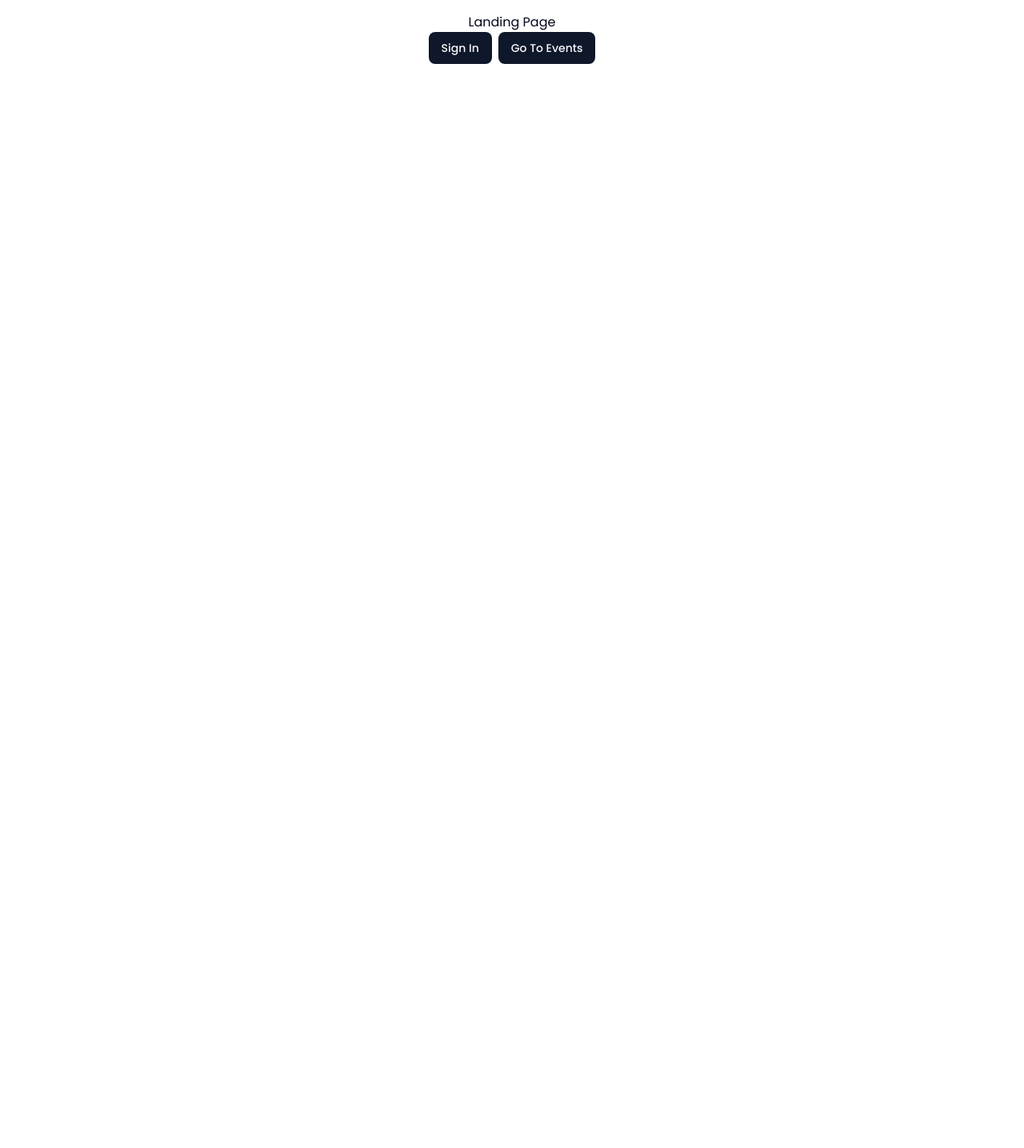
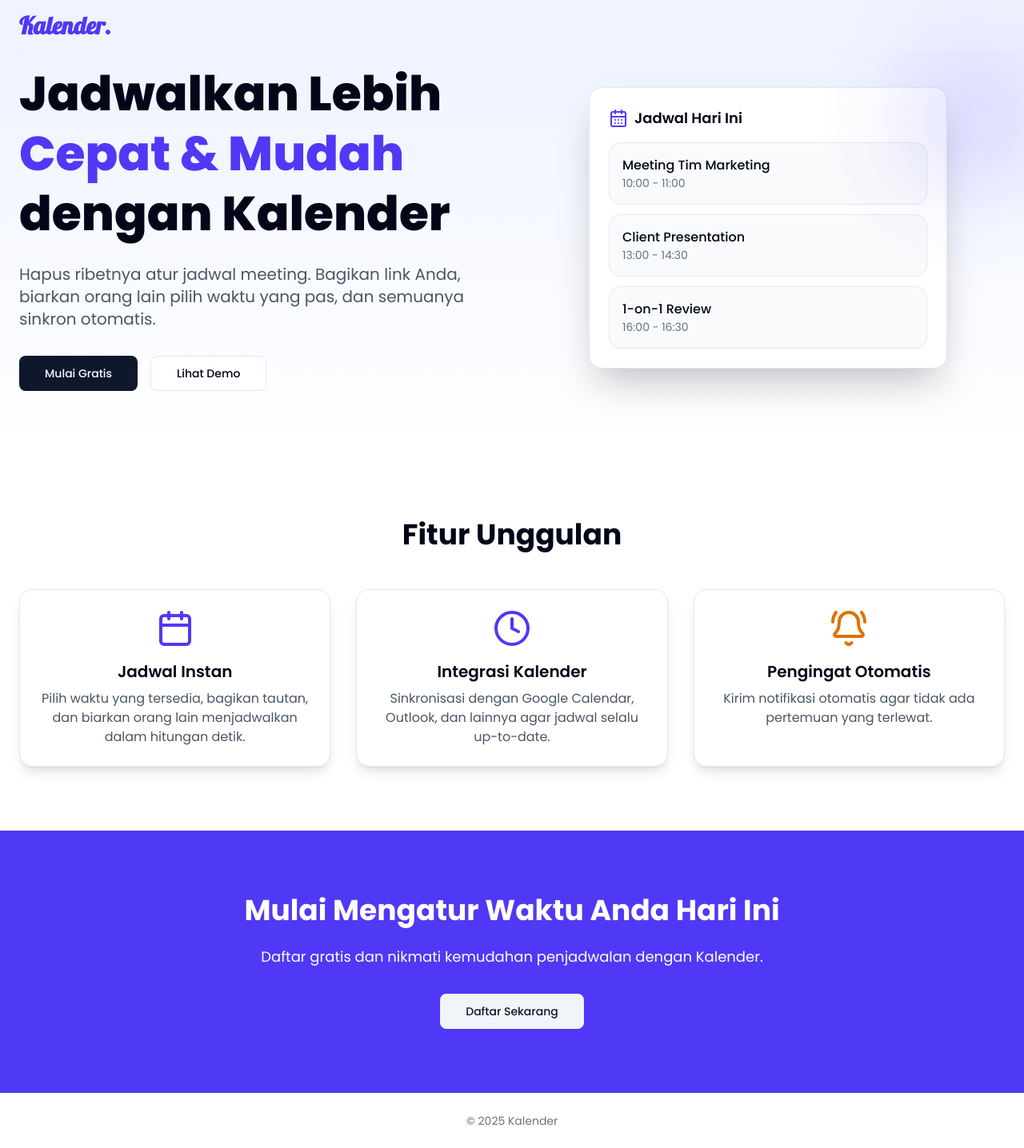
Before and after one commit to faqihfnf/kalender, a Next.js app: page / in a window 1280 px wide. Shown: the whole page at 80% size. Before the commit the page ends 800 px from the top, so only its background shows below. Built offline with nearby package versions, Linux system fonts and the light colour scheme.

Commit message:
add landing page

```diff
--- a/package.json
+++ b/package.json
@@ -27,6 +27,7 @@
     "date-fns-tz": "^3.2.0",
     "dotenv": "^17.2.1",
     "drizzle-orm": "^0.44.4",
+    "framer-motion": "^12.23.12",
     "googleapis": "^156.0.0",
     "lucide-react": "^0.534.0",
     "next": "15.3.5",
--- a/src/app/globals.css
+++ b/src/app/globals.css
@@ -120,3 +120,7 @@
     @apply bg-background text-foreground;
   }
 }
+
+.font-lobster {
+  font-family: "Lobster", cursive;
+}
--- a/src/app/layout.tsx
+++ b/src/app/layout.tsx
@@ -1,6 +1,6 @@
 import type { Metadata } from "next";
 import "./globals.css";
-import { Inter, Poppins } from "next/font/google";
+import { Inter, Lobster, Poppins } from "next/font/google";
 import { ClerkProvider } from "@clerk/nextjs";
 
 const inter = Inter({ subsets: ["latin"] });
@@ -10,6 +10,11 @@ const popins = Poppins({
   weight: ["100", "200", "300", "400", "500", "600", "700", "800", "900"],
 });
 
+const lobster = Lobster({
+  subsets: ["latin"],
+  weight: ["400"],
+  variable: "--font-lobster",
+});
 export const metadata: Metadata = {
   title: "Create Next App",
   description: "Generated by create next app",
@@ -23,7 +28,9 @@ export default function RootLayout({
   return (
     <ClerkProvider>
       <html lang="en">
-        <body className={`${inter.className} ${popins.className} antialiased`}>
+        <body
+          className={`${inter.className} ${popins.className} ${lobster.variable} antialiased`}
+        >
           {children}
         </body>
       </html>
--- a/src/app/page.tsx
+++ b/src/app/page.tsx
@@ -1,27 +1,182 @@
+"use client";
+
 import { Button } from "@/components/ui/button";
 import { UserButton } from "@clerk/nextjs";
 import Link from "next/link";
+import { Calendar, Clock, BellRing, CalendarDays } from "lucide-react";
+import { motion } from "framer-motion";
 
 export default function Home() {
-  // const userId = auth();
+  return (
+    <main className="flex min-h-screen flex-col">
+      {/* Navbar */}
+      <nav className="fixed top-0 z-50 w-full bg-white/10 backdrop-blur-md dark:bg-gray-900/80">
+        <div className="container mx-auto flex h-16 items-center justify-between px-6">
+          {/* Logo / Title */}
+          <Link
+            href="/"
+            className="font-lobster text-3xl font-bold text-indigo-600 dark:text-indigo-400"
+          >
+            Kalender.
+          </Link>
 
-  // if (userId != null) {
-  //   redirect("/events");
-  // }
+          {/* User / Auth */}
+          <div className="flex items-center gap-3">
+            <UserButton afterSignOutUrl="/" />
+          </div>
+        </div>
+      </nav>
+      {/* Hero Section */}
+      <section className="relative overflow-hidden bg-gradient-to-b from-indigo-50 to-white py-20 dark:from-gray-900 dark:to-gray-950">
+        <div className="container mx-auto grid items-center gap-12 px-6 lg:grid-cols-2">
+          {/* Left Content */}
+          <motion.div
+            initial={{ opacity: 0, x: -30 }}
+            animate={{ opacity: 1, x: 0 }}
+            transition={{ duration: 0.8 }}
+            className="text-center lg:text-left"
+          >
+            <h1 className="mb-6 text-4xl leading-tight font-extrabold md:text-6xl">
+              Jadwalkan Lebih{" "}
+              <span className="bg-gradient-to-r from-indigo-600 to-indigo-600 bg-clip-text text-transparent">
+                Cepat & Mudah
+              </span>{" "}
+              dengan Kalender
+            </h1>
+            <p className="mx-auto mb-8 max-w-xl text-lg text-gray-600 md:text-xl lg:mx-0 dark:text-gray-300">
+              Hapus ribetnya atur jadwal meeting. Bagikan link Anda, biarkan
+              orang lain pilih waktu yang pas, dan semuanya sinkron otomatis.
+            </p>
+            <div className="flex flex-col justify-center gap-4 sm:flex-row lg:justify-start">
+              <Button size="lg" asChild>
+                <Link href="/sign-up">Mulai Gratis</Link>
+              </Button>
+              <Button size="lg" variant="outline" asChild>
+                <Link href="/events">Lihat Demo</Link>
+              </Button>
+            </div>
+          </motion.div>
 
-  return (
-    <div className="container mx-auto my-4 text-center">
-      <h1>Landing Page</h1>
-      <div className="flex justify-center gap-2">
-        <Button>
-          <Link href="/sign-in">Sign In</Link>
-        </Button>
-        <Button>
-          <Link href="/events">Go To Events</Link>
-        </Button>
+          {/* Right Mockup */}
+          <motion.div
+            initial={{ opacity: 0, x: 30 }}
+            animate={{ opacity: 1, x: 0 }}
+            transition={{ duration: 0.8, delay: 0.2 }}
+            className="relative"
+          >
+            <div className="mx-auto max-w-md rounded-2xl border bg-white p-6 shadow-2xl dark:border-gray-800 dark:bg-gray-900">
+              <div className="mb-4 flex items-center gap-2">
+                <CalendarDays className="h-6 w-6 text-indigo-600 dark:text-indigo-400" />
+                <h3 className="text-lg font-semibold">Jadwal Hari Ini</h3>
+              </div>
+              <div className="space-y-3">
+                <div className="rounded-xl border bg-gray-50 p-4 text-left dark:border-gray-700 dark:bg-gray-800">
+                  <p className="font-medium">Meeting Tim Marketing</p>
+                  <p className="text-sm text-gray-500">10:00 - 11:00</p>
+                </div>
+                <div className="rounded-xl border bg-gray-50 p-4 text-left dark:border-gray-700 dark:bg-gray-800">
+                  <p className="font-medium">Client Presentation</p>
+                  <p className="text-sm text-gray-500">13:00 - 14:30</p>
+                </div>
+                <div className="rounded-xl border bg-gray-50 p-4 text-left dark:border-gray-700 dark:bg-gray-800">
+                  <p className="font-medium">1-on-1 Review</p>
+                  <p className="text-sm text-gray-500">16:00 - 16:30</p>
+                </div>
+              </div>
+            </div>
 
-        <UserButton />
-      </div>
-    </div>
+            {/* Gradient glow effect */}
+            <div className="absolute -top-10 -right-10 h-40 w-40 animate-pulse rounded-full bg-indigo-500/30 blur-3xl" />
+          </motion.div>
+        </div>
+      </section>
+
+      {/* Features Section */}
+      <section className="bg-white py-20 dark:bg-gray-950">
+        <div className="container mx-auto px-6 text-center">
+          <h2 className="mb-12 text-3xl font-bold md:text-4xl">
+            Fitur Unggulan
+          </h2>
+          <div className="grid gap-8 md:grid-cols-3">
+            <motion.div
+              whileHover={{ y: -5 }}
+              className="rounded-2xl border bg-white p-6 shadow-lg dark:border-gray-800 dark:bg-gray-900"
+            >
+              <Calendar className="mx-auto mb-4 h-12 w-12 text-indigo-600 dark:text-indigo-400" />
+              <h3 className="mb-2 text-xl font-semibold">Jadwal Instan</h3>
+              <p className="text-gray-600 dark:text-gray-400">
+                Pilih waktu yang tersedia, bagikan tautan, dan biarkan orang
+                lain menjadwalkan dalam hitungan detik.
+              </p>
+            </motion.div>
+
+            <motion.div
+              whileHover={{ y: -5 }}
+              className="rounded-2xl border bg-white p-6 shadow-lg dark:border-gray-800 dark:bg-gray-900"
+            >
+              <Clock className="mx-auto mb-4 h-12 w-12 text-indigo-600 dark:text-indigo-400" />
+              <h3 className="mb-2 text-xl font-semibold">Integrasi Kalender</h3>
+              <p className="text-gray-600 dark:text-gray-400">
+                Sinkronisasi dengan Google Calendar, Outlook, dan lainnya agar
+                jadwal selalu up-to-date.
+              </p>
+            </motion.div>
+
+            <motion.div
+              whileHover={{ y: -5 }}
+              className="rounded-2xl border bg-white p-6 shadow-lg dark:border-gray-800 dark:bg-gray-900"
+            >
+              <BellRing className="mx-auto mb-4 h-12 w-12 text-amber-600 dark:text-amber-400" />
+              <h3 className="mb-2 text-xl font-semibold">Pengingat Otomatis</h3>
+              <p className="text-gray-600 dark:text-gray-400">
+                Kirim notifikasi otomatis agar tidak ada pertemuan yang
+                terlewat.
+              </p>
+            </motion.div>
+          </div>
+        </div>
+      </section>
+
+      {/* CTA Section */}
+      <section className="bg-indigo-600 py-20 text-center text-white">
+        <div className="container mx-auto px-6">
+          <motion.h2
+            initial={{ opacity: 0, y: 20 }}
+            whileInView={{ opacity: 1, y: 0 }}
+            transition={{ duration: 0.6 }}
+            viewport={{ once: true }}
+            className="mb-6 text-3xl font-bold md:text-4xl"
+          >
+            Mulai Mengatur Waktu Anda Hari Ini
+          </motion.h2>
+          <motion.p
+            initial={{ opacity: 0, y: 20 }}
+            whileInView={{ opacity: 1, y: 0 }}
+            transition={{ duration: 0.8 }}
+            viewport={{ once: true }}
+            className="mb-8 text-lg"
+          >
+            Daftar gratis dan nikmati kemudahan penjadwalan dengan Kalender.
+          </motion.p>
+          <motion.div
+            initial={{ opacity: 0, scale: 0.9 }}
+            whileInView={{ opacity: 1, scale: 1 }}
+            transition={{ duration: 0.6 }}
+            viewport={{ once: true }}
+          >
+            <Button size="lg" variant="secondary" asChild>
+              <Link href="/sign-up">Daftar Sekarang</Link>
+            </Button>
+          </motion.div>
+        </div>
+      </section>
+
+      {/* Footer */}
+      <footer className="border-t py-6 text-center text-sm text-gray-500 dark:border-gray-800 dark:text-gray-400">
+        <div className="flex items-center justify-center gap-2">
+          <span>© {new Date().getFullYear()} Kalender</span>
+        </div>
+      </footer>
+    </main>
   );
 }
```
Also changed, not shown: 1 other file (tests, documents, lock files or other folders).
